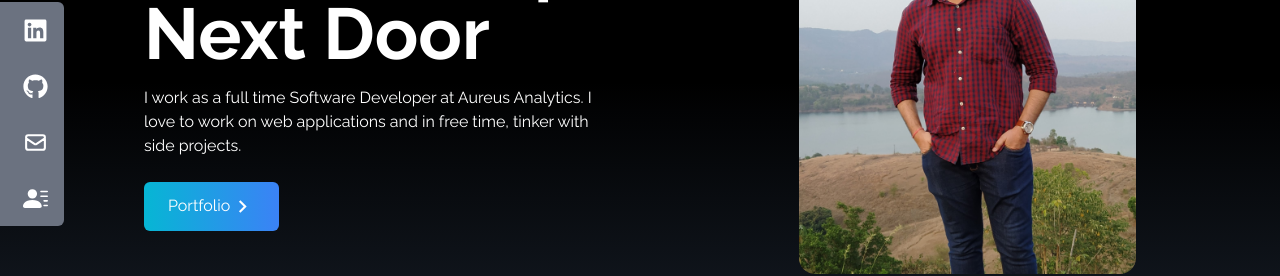
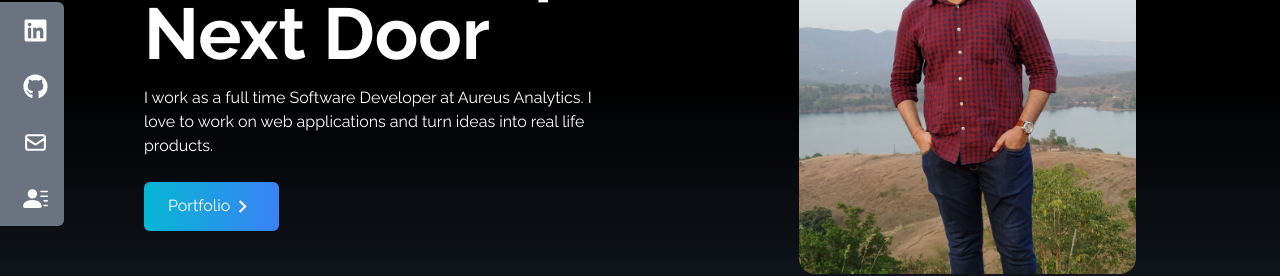
Before and after one commit to pritishkadam/portfolio, a React (Create React App) app: page / in a window 1280 px wide. Shown: the part 318-594 px from the top of the page. Built offline with nearby package versions, Linux system fonts and the light colour scheme.

Commit message:
update home section

```diff
--- a/src/components/Home.jsx
+++ b/src/components/Home.jsx
@@ -16,7 +16,7 @@ const Home = () => {
           </h2>
           <p className='text-white py-4 max-w-md'>
             I work as a full time Software Developer at Aureus Analytics. I love to work on web applications
-            and in free time, tinker with side projects.
+            and turn ideas into real life products.
           </p>
 
           <div>
```
